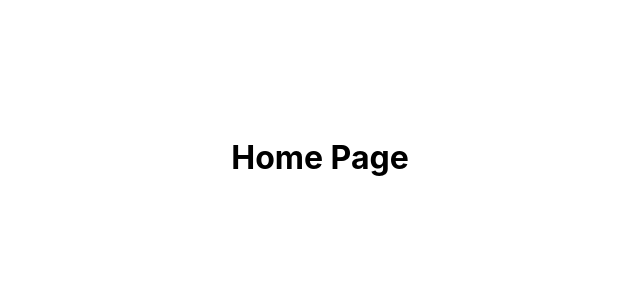
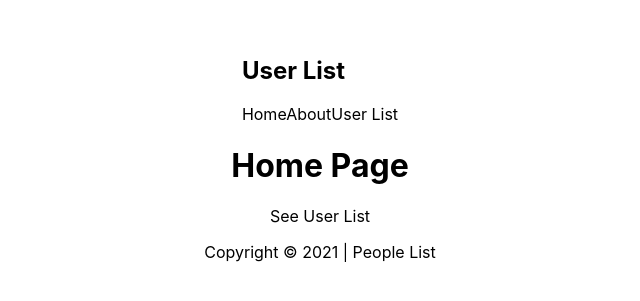
Before and after one commit to taiseen/basic-next-js-app-people-info, a Next.js app: page / in a window 1280 px wide. Shown: the part 243-544 px from the top of the page, without its empty margins (320-960 px from the left). Built offline with nearby package versions, Linux system fonts and the light colour scheme.

Commit message:
routing add ==> OK

```diff
--- /dev/null
+++ b/components/Footer.js
@@ -0,0 +1,9 @@
+const Footer = () => {
+    return (
+        <footer>
+            <p>Copyright &copy; 2021 | People List</p>
+        </footer>
+    );
+};
+
+export default Footer;
--- /dev/null
+++ b/components/NavBar.js
@@ -0,0 +1,18 @@
+import Link from 'next/link';
+
+const NavBar = () => {
+    return (
+        <nav>
+            <div className="navLogo">
+                <h1>User List</h1>
+            </div>
+
+            <Link href="/"><a>Home</a></Link>
+            <Link href="/about"><a>About</a></Link>
+            <Link href="/users"><a>User List</a></Link>
+
+        </nav>
+    );
+};
+
+export default NavBar;
--- a/package.json
+++ b/package.json
@@ -3,9 +3,8 @@
   "version": "0.1.0",
   "private": true,
   "scripts": {
-    "dev": "next dev",
     "build": "next build",
-    "start": "next start"
+    "start": "next dev"
   },
   "dependencies": {
     "next": "10.2.3",
--- a/pages/index.js
+++ b/pages/index.js
@@ -1,11 +1,24 @@
 import Head from 'next/head'
 import Image from 'next/image'
+import Footer from '../components/Footer'
+import NavBar from '../components/NavBar'
 import styles from '../styles/Home.module.css'
+import Link from 'next/link';
+
 
 export default function Home() {
+
   return (
     <div className={styles.container}>
+      <NavBar />
+
       <h1>Home Page</h1>
+
+      <Link href="/users">
+        <a>See User List</a>
+      </Link>
+
+      <Footer />
     </div>
   )
 }
```
Also changed, not shown: pages/about.js (added, +17 -0 lines), pages/users/index.js (added, +15 -0 lines), 1 other file (tests, documents, lock files or other folders).
